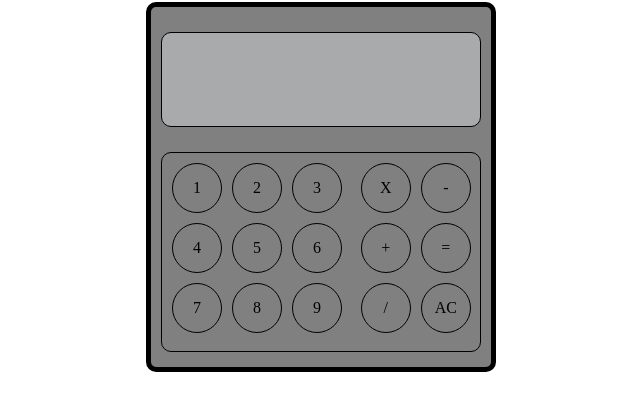
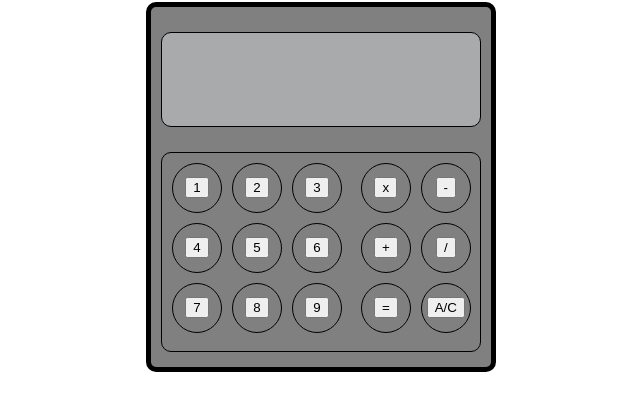
Before and after one commit to SynaiMclean/Basic_Calculator, a plain HTML site: page index.html in a window 1280 px wide. Shown: the part 78-488 px from the top of the page, without its empty margins (319-959 px from the left). Drawn offline with Linux system fonts and the light colour scheme.

Commit message:
index.html button have been included to make the buttons clickable and styles have have been mirror on the placeholder for the buttons

```diff
--- a/index.html
+++ b/index.html
@@ -13,23 +13,23 @@
         <div class="bar"></div>
             <div class="button-grid">
              <div class="number-section">
-                <div class="button">1</div>
-                <div class="button">2</div>
-                <div class="button">3</div>
-                <div class="button">4</div>
-                <div class="button">5</div>
-                <div class="button">6</div>
-                <div class="button">7</div>
-                <div class="button">8</div>
-                <div class="button">9</div>
+                <div class="button"><Button>1</Button></div>
+                <div class="button"><button>2</button></div>
+                <div class="button"><button>3</button></div>
+                <div class="button"><button>4</button></div>
+                <div class="button"><button>5</button></div>
+                <div class="button"><button>6</button></div>
+                <div class="button"><button>7</button></div>
+                <div class="button"><button>8</button></div>
+                <div class="button"><button>9</button></div>
             </div>
             <div class="operation-section">
-             <div class="button-s">X</div>
-             <div class="button-s">-</div>
-             <div class="button-s">+</div>
-             <div class="button-s">=</div>
-             <div class="button-s">/</div>
-             <div class="button-s">AC</div>
+             <div class="button-s"><button>x</button></div>
+             <div class="button-s"><button>-</button></div>
+             <div class="button-s"><button>+</button></div>
+             <div class="button-s"><button>/</button></div>
+             <div class="button-s"><button>=</button></div>
+             <div class="button-s"><button>A/C</button></div>
          </div>
 
 
```
